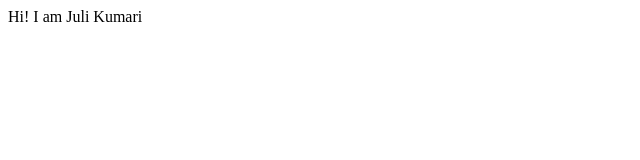
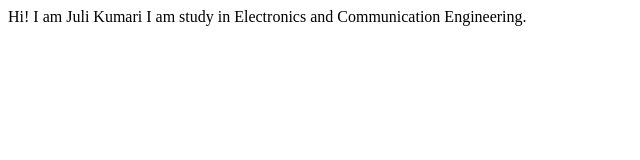
Before and after one commit to Juli-Kumari/JuliKumari123-site, a plain HTML site: page index.html in a window 1280 px wide. Shown: the whole page, without its empty margins (0-640 px from the left). Drawn offline with Linux system fonts and the light colour scheme.

Commit message:
update txt

```diff
--- a/index.html
+++ b/index.html
@@ -8,6 +8,7 @@
 </head>
 <body>
     Hi! I am Juli Kumari
+    I am study in Electronics and Communication Engineering.
 
 </body>
 </html>
```
